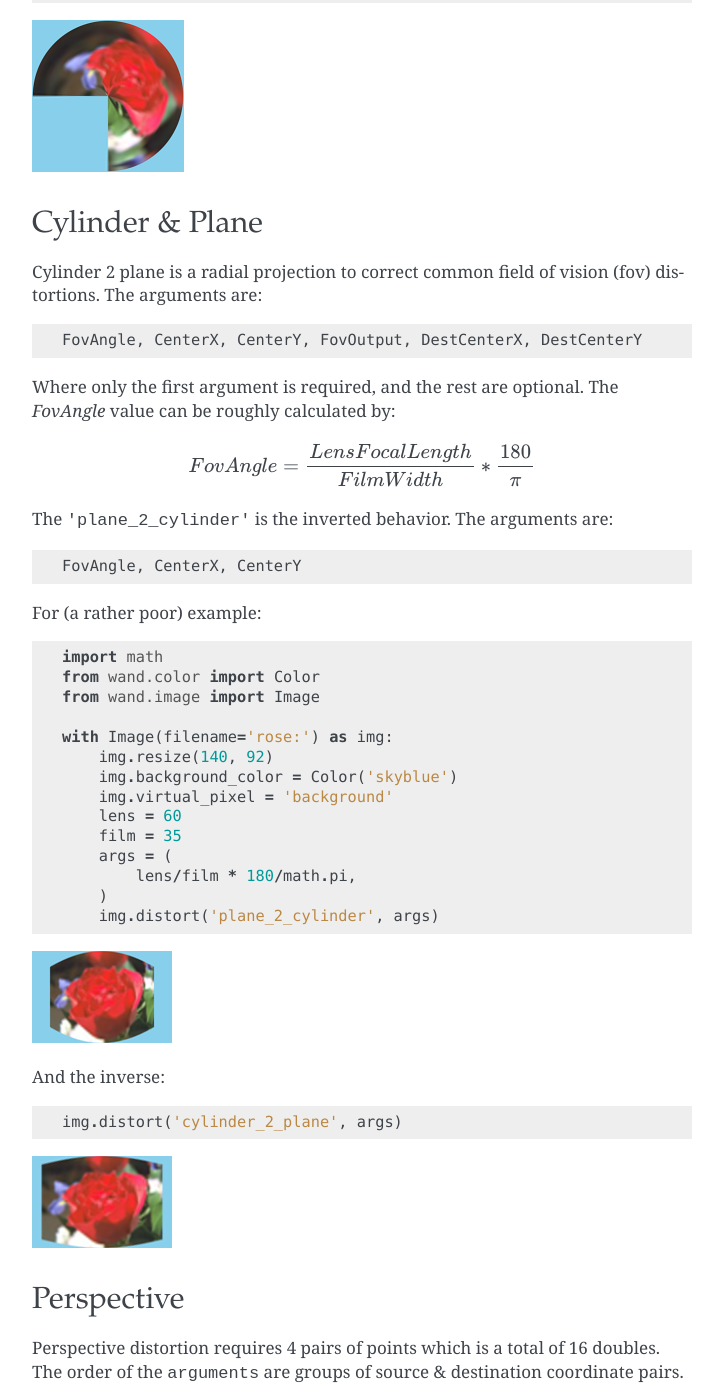
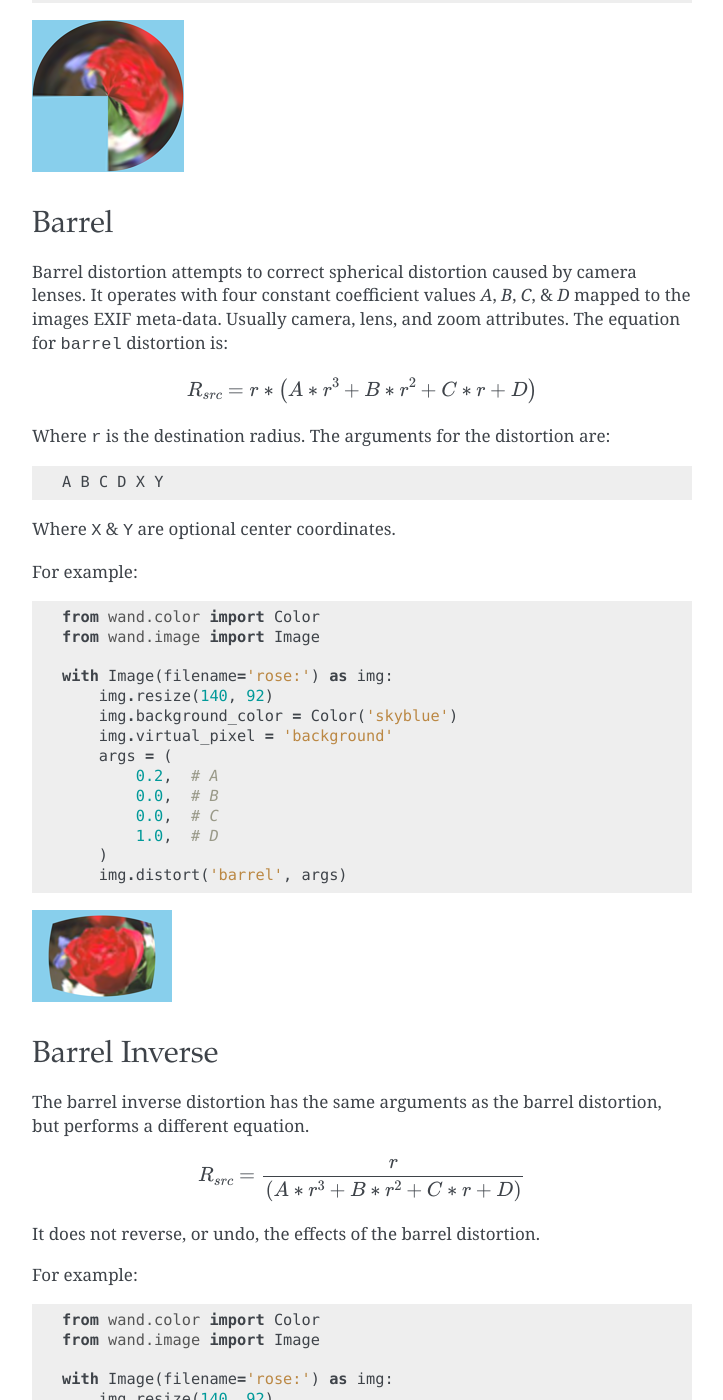
Before and after one commit to emcconville/wand, a Sphinx documentation site: the page built from docs/guide/distortion.rst, in a window 1280 px wide and 1400 px high, scrolled down 4527 px. Shown: the whole window, without its empty margins (388-1111 px from the left). Built offline with Sphinx 7.4.7, drawn with Linux system fonts in a browser that asks for light colours; some web fonts are replaced; the version number could not be read and is left out; some of the changed text lies outside the part shown.

Commit message:
Added Barrel distortion examples #534

```diff
--- a/docs/guide/distortion.rst
+++ b/docs/guide/distortion.rst
@@ -195,9 +195,76 @@ For example::
             270,  # ArcAngle
             45,   # RotateAngle
         )
-        img.distort('arc', (270, 45))
+        img.distort('arc', args)
 
 .. image:: ../_images/distort-arc.png
+
+
+Barrel
+------
+
+Barrel distortion attempts to correct spherical distortion caused by camera
+lenses. It operates with four constant coefficient values `A`, `B`, `C`, & `D`
+mapped to the images EXIF meta-data. Usually camera, lens, and zoom attributes.
+The equation for ``barrel`` distortion is:
+
+.. math:: {R}_{src} = r * \left( A * r^3 + B * r^2 + C * r + D \right)
+
+Where ``r`` is the destination radius. The arguments for the distortion are:
+
+.. parsed-literal::
+
+    A B C D X Y
+
+Where ``X`` & ``Y`` are optional center coordinates.
+
+For example::
+
+    from wand.color import Color
+    from wand.image import Image
+
+    with Image(filename='rose:') as img:
+        img.resize(140, 92)
+        img.background_color = Color('skyblue')
+        img.virtual_pixel = 'background'
+        args = (
+            0.2,  # A
+            0.0,  # B
+            0.0,  # C
+            1.0,  # D
+        )
+        img.distort('barrel', args)
+
+.. image:: ../_images/distort-barrel.png
+
+
+Barrel Inverse
+--------------
+The barrel inverse distortion has the same arguments as the barrel distortion,
+but performs a different equation.
+
+.. math:: {R}_{src} = { r \over \left( A * r^3 + B * r^2 + C * r + D \right) }
+
+It does not reverse, or undo, the effects of the barrel distortion.
+
+For example::
+
+    from wand.color import Color
+    from wand.image import Image
+
+    with Image(filename='rose:') as img:
+        img.resize(140, 92)
+        img.background_color = Color('skyblue')
+        img.virtual_pixel = 'background'
+        args = (
+            0.0,   # A
+            0.0,   # B
+            -0.5,  # C
+            1.5,   # D
+        )
+        img.distort('barrel_inverse', args)
+
+.. image:: ../_images/distort-barrel-inverse.png
 
 
 Cylinder & Plane
```
Also changed, not shown: docs/_images/distort-barrel-inverse.png (added), docs/_images/distort-barrel.png (added).
